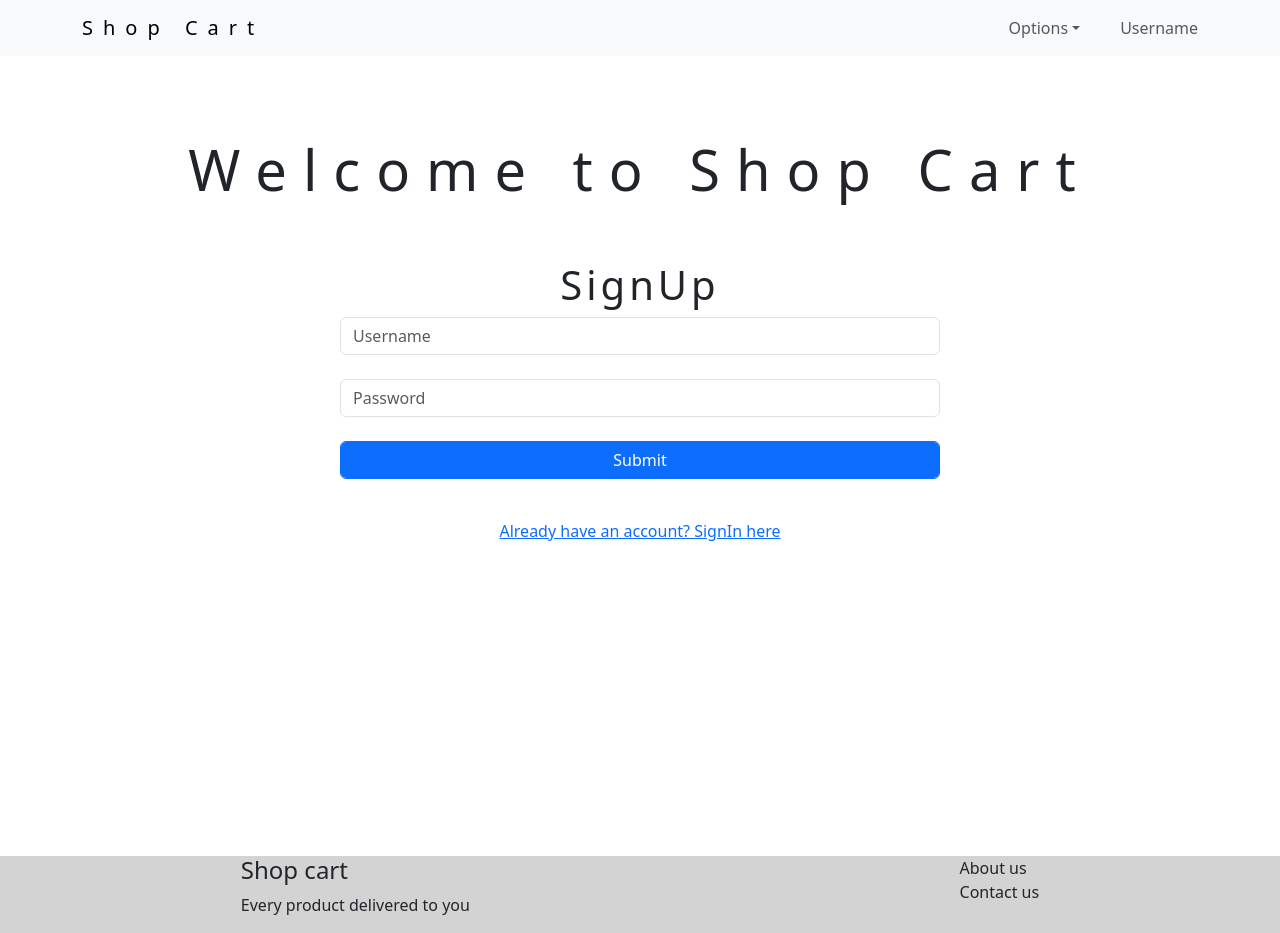
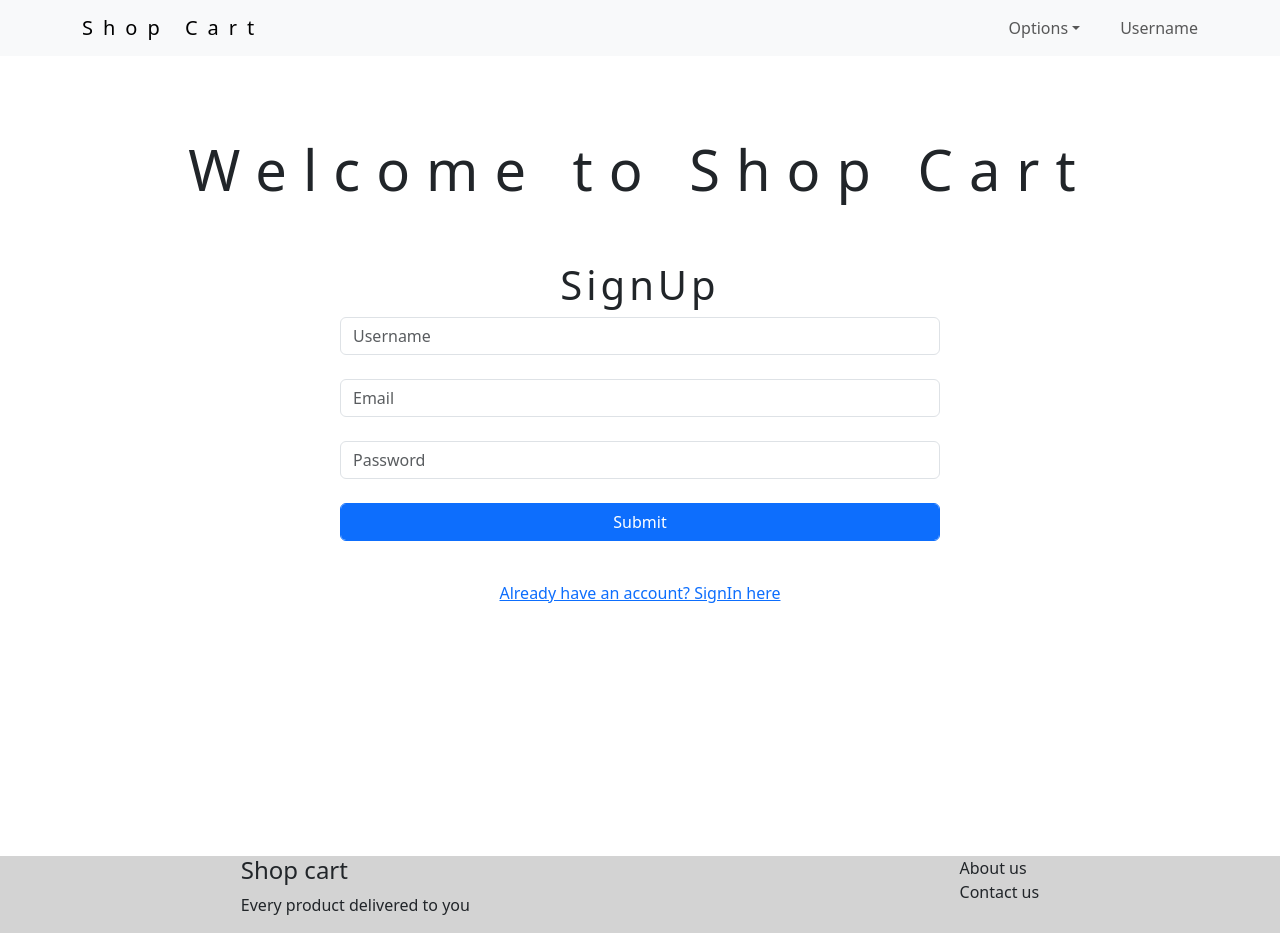
Before and after one commit to Priyankaadev/Ecommerce-React, a React (Vite) app: page /signup in a window 1280 px wide. Built offline with nearby package versions, Linux system fonts and the light colour scheme.

Commit message:
added signup for the app

```diff
--- a/src/apis/fakeStoreProdApis.js
+++ b/src/apis/fakeStoreProdApis.js
@@ -11,3 +11,6 @@ export function getAllProductsByCategory(category){
 export function getProductDetails(id){
     return `${import.meta.env.VITE_FAKE_STORE_URL}/products/${id}`
 }
+export function signup(id){
+    return `${import.meta.env.VITE_FAKE_STORE_URL}/users`
+}
--- a/src/components/Auth/Auth.jsx
+++ b/src/components/Auth/Auth.jsx
@@ -1,16 +1,46 @@
-function Auth() {
+import { useEffect, useState } from "react"
+
+function Auth({ onSubmit , resetForm}) {
+
+    const [formDetails, setFormDetails] = useState({ email: '', password: '', username: '', isLoading: false })
+    function updateEmail(updateEmail) {
+        setFormDetails({ ...formDetails, email: updateEmail })
+    }
+    function updatePassword(updatePassword) {
+        setFormDetails({ ...formDetails, password: updatePassword })
+    }
+    function updateUsername(updateUsername) {
+        setFormDetails({ ...formDetails, username: updateUsername })
+    }
+
+    function onFormSubmit() {
+        setFormDetails({ ...formDetails, isLoading: true })
+        onSubmit(formDetails)
+    }
+    useEffect(()=>{
+        setFormDetails({ email: '', password: '', username: '', isLoading: false })
+    }, [resetForm])
+
     return (
         <>
             <div className="input-group">
-                <input type="text" className="form-control" placeholder="Username" id="loginUsername" />
+                <input onChange={(e) => updateUsername(e.target.value)} value={formDetails.username} type="text" className="form-control" placeholder="Username" id="loginUsername" />
             </div>
             <div className="input-group">
-                <input type="password" className="form-control" placeholder="Password" id="loginPassword" />
+                <input onChange={(e) => updateEmail(e.target.value)} value={formDetails.email}  type="email" className="form-control" placeholder="Email" id="loginUserEmail" />
             </div>
             <div className="input-group">
-                <button className="form-control btn btn-primary">Submit</button>
+                <input onChange={(e) => updatePassword(e.target.value)} value={formDetails.password}  type="password" className="form-control" placeholder="Password" id="loginPassword" />
+            </div>
+
+            <div className="input-group">
+                {/* <button onClick={onFormSubmit} className="form-control btn btn-primary">Submit</button> */}
+                <button onClick={onFormSubmit} className="btn btn-primary form-control" type="button" disabled={formDetails.isLoading} >
+               {(formDetails.isLoading) &&      <span className="spinner-border spinner-border-sm" role="status" aria-hidden="true"></span>}
+                    {(formDetails.isLoading)? 'Loading...' : 'Submit'}
+                </button>
             </div>
         </>
     )
 }
-export default Auth
+export default Auth;
--- a/src/pages/Authentication/Signup.jsx
+++ b/src/pages/Authentication/Signup.jsx
@@ -1,10 +1,33 @@
 import './Auth.css'
 import Auth from '../../components/Auth/Auth';
-import { Link } from 'react-router-dom';
+import { Link, useNavigate } from 'react-router-dom';
+import axios from 'axios';
+import { signup } from '../../apis/fakeStoreProdApis';
+import { useState } from 'react';
 
-function Signup(){
+
+function Signup() {
+
+    const navigate = useNavigate();
+    const [resetSignupForm, setResetSignupForm] = useState(false)
+
+    async function onAuthFormSubmit(authArguments) {
+        try {
+            await axios.post(signup(), {
+                username: authArguments.username,
+                email: authArguments.email,
+                password: authArguments.password
+            });
+            navigate('/signin')
+        } catch (error) {
+            console.log(error);
+
+            setResetSignupForm(true)
+        }
+    }
+
     return (
-        <div className="container" style={{minHeight:'100vh', display:"flex", flexDirection:"column"}}>
+        <div className="container" style={{ minHeight: '100vh', display: "flex", flexDirection: "column" }}>
             <div className="row">
                 <h2 className="home-title text-center">
                     Welcome to Shop Cart
@@ -12,7 +35,10 @@ function Signup(){
             </div>
             <div className="login-wrapper" id="loginForm">
                 <h4 className="text-center">SignUp</h4>
-            <Auth />
+                <Auth
+                    onSubmit={onAuthFormSubmit}
+                    resetForm={resetSignupForm}
+                />
                 <div className="signup-btn text-center " id="showSignupbtn"><Link to='/signin'>Already have an account? SignIn here</Link></div>
             </div>
         </div>
```
Lines whose indentation alone changed are shown as unchanged.
